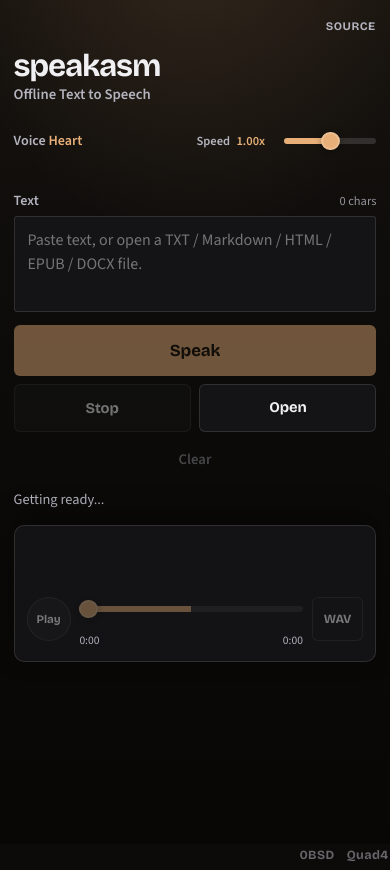
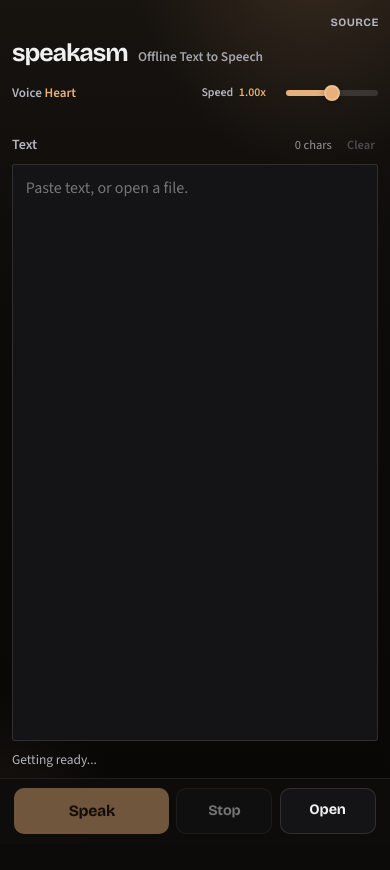
Before and after one commit to Quad4-Software/speakasm, a plain HTML site: page web/index.html in a window 390 px wide. After the commit the page ends 844 px from the top, so only its background shows below. Drawn offline with Linux system fonts and the light colour scheme.

Commit message:
Tighten the mobile shell with sticky actions and clearer playback chrome.

```diff
--- a/web/css/app.css
+++ b/web/css/app.css
@@ -915,131 +915,165 @@ body {
 }
 
 @media (max-width: 720px) {
+  :root {
+    --touch: 2.75rem;
+    --player-h: 0px;
+    --action-h: 4rem;
+  }
+
   html,
   body {
-    height: auto;
-    min-height: var(--vvh);
-    overflow-x: hidden;
-    overflow-y: auto;
+    height: var(--vvh);
+    max-height: var(--vvh);
+    overflow: hidden;
   }
 
   body {
-    overflow-x: hidden;
-    overflow-y: auto;
+    display: flex;
+    flex-direction: column;
+    overflow: hidden;
+  }
+
+  body.has-player {
+    --player-h: 3.35rem;
   }
 
   .atmosphere {
     background:
-      radial-gradient(120% 70% at 50% -10%, color-mix(in srgb, var(--accent) 14%, transparent), transparent 55%),
-      linear-gradient(180deg, #16120e 0%, var(--paper) 42%, #080706 100%);
+      radial-gradient(90% 55% at 80% -8%, color-mix(in srgb, var(--accent) 16%, transparent), transparent 52%),
+      radial-gradient(70% 40% at 0% 100%, color-mix(in srgb, var(--accent) 8%, transparent), transparent 45%),
+      linear-gradient(180deg, #17130f 0%, var(--paper) 38%, #080706 100%);
+  }
+
+  .brand-block,
+  .panel,
+  .panel-playback {
+    animation: none !important;
+  }
+
+  .workspace,
+  .panel-input,
+  .controls,
+  .stage {
+    transform: none;
+    filter: none;
+  }
+
+  .chrome-top {
+    top: calc(0.45rem + var(--safe-top));
+    right: calc(0.7rem + var(--safe-right));
+    gap: 0.65rem;
+  }
+
+  .chrome-link {
+    min-height: 2rem;
+    display: inline-flex;
+    align-items: center;
+    font-size: 0.7rem;
+  }
+
+  .ios-tip {
+    top: calc(2.6rem + var(--safe-top));
+    right: calc(0.7rem + var(--safe-right));
+    left: calc(0.7rem + var(--safe-left));
+    max-width: none;
   }
 
   .stage {
     width: 100%;
     max-width: none;
+    flex: 1 1 auto;
     height: auto;
-    min-height: var(--vvh);
+    min-height: 0;
     margin: 0;
     padding:
-      calc(3.1rem + var(--safe-top))
-      calc(1rem + var(--safe-right))
-      calc(1rem + var(--safe-bottom))
-      calc(1rem + var(--safe-left));
-    gap: 0.85rem;
-    overflow: visible;
-  }
-
-  .chrome-top {
-    top: calc(0.55rem + var(--safe-top));
-    right: calc(0.75rem + var(--safe-right));
-    left: auto;
-    max-width: calc(100% - 8.5rem);
-    flex-wrap: wrap;
-    justify-content: flex-end;
-    gap: 0.55rem 0.75rem;
-  }
-
-  .chrome-link {
-    min-height: 2.25rem;
-    display: inline-flex;
-    align-items: center;
-    padding: 0 0.15rem;
-    font-size: 0.72rem;
-  }
-
-  .ios-tip {
-    top: calc(3rem + var(--safe-top));
-    right: calc(0.85rem + var(--safe-right));
-    left: calc(0.85rem + var(--safe-left));
-    max-width: none;
+      calc(2.55rem + var(--safe-top))
+      calc(0.9rem + var(--safe-right))
+      calc(var(--action-h) + var(--player-h) + var(--safe-bottom) + 0.65rem)
+      calc(0.9rem + var(--safe-left));
+    gap: 0.55rem;
+    overflow-x: hidden;
+    overflow-y: auto;
+    -webkit-overflow-scrolling: touch;
+    overscroll-behavior-y: contain;
   }
 
   .brand-block {
-    gap: 0.2rem 0.7rem;
-    padding-right: 4.5rem;
+    gap: 0.35rem 0.65rem;
+    padding-right: 5.5rem;
+    align-items: baseline;
   }
 
   .brand {
-    font-size: clamp(1.7rem, 8vw, 2rem);
+    font-size: 1.55rem;
+    letter-spacing: -0.045em;
   }
 
   .headline {
-    width: 100%;
-    font-size: 0.92rem;
+    font-size: 0.84rem;
+    font-weight: 600;
+    opacity: 0.9;
   }
 
   .workspace {
     display: flex;
     flex-direction: column;
-    gap: 0.85rem;
+    gap: 0.65rem;
     flex: 1 1 auto;
     min-height: 0;
     overflow: visible;
   }
 
-  .panel-input {
-    gap: 0.7rem;
+  .panel-input,
+  .controls {
+    gap: 0.55rem;
     overflow: visible;
+    min-height: 0;
+    flex: 1 1 auto;
   }
 
   .controls {
-    gap: 0.7rem;
-    overflow: visible;
+    display: flex;
+    flex-direction: column;
+  }
+
+  .field-voice {
+    gap: 0.35rem;
   }
 
   .field-voice > .field-head {
     flex-wrap: nowrap;
     align-items: center;
-    gap: 0.65rem;
+    gap: 0.5rem;
+    font-size: 0.82rem;
   }
 
   .speed-inline {
     margin-left: auto;
-    width: auto;
-    max-width: 55%;
-    gap: 0.4rem;
-    font-size: 0.78rem;
+    max-width: 52%;
+    gap: 0.35rem;
+    font-size: 0.74rem;
   }
 
   .speed-inline .slider {
-    width: min(6.5rem, 28vw);
-    flex: 1 1 auto;
-    min-width: 4.5rem;
-    height: var(--touch);
+    width: min(5.75rem, 26vw);
+    min-width: 4rem;
+    height: 2.25rem;
   }
 
   .voice-rail::before {
-    background: linear-gradient(90deg, var(--paper) 10%, transparent);
+    background: linear-gradient(90deg, var(--paper), transparent);
+    width: 1rem;
   }
 
   .voice-rail::after {
-    background: linear-gradient(270deg, var(--paper) 10%, transparent);
+    background: linear-gradient(270deg, var(--paper), transparent);
+    width: 1.25rem;
   }
 
   .voice-picker {
-    gap: 0.5rem;
-    padding: 0.15rem 0.1rem 0.45rem;
-    scroll-padding-inline: 0.15rem;
+    gap: 0.35rem;
+    padding: 0.05rem 0.05rem 0.3rem;
     scrollbar-width: none;
   }
 
@@ -1048,20 +1082,21 @@ body {
   }
 
   .voice-chip {
-    width: 3.85rem;
-    min-width: 3.85rem;
-    min-height: 4rem;
-    padding: 0.45rem 0.25rem 0.4rem;
-    gap: 0.22rem;
+    width: 3.15rem;
+    min-width: 3.15rem;
+    min-height: 3.25rem;
+    padding: 0.3rem 0.15rem 0.28rem;
+    gap: 0.12rem;
+    border-radius: 8px;
   }
 
   .voice-chip img {
-    width: 1.75rem;
-    height: 1.75rem;
+    width: 1.35rem;
+    height: 1.35rem;
   }
 
   .voice-chip-name {
-    font-size: 0.68rem;
+    font-size: 0.58rem;
   }
 
   .voice-chip:hover {
@@ -1069,40 +1104,68 @@ body {
   }
 
   .voice-chip:active {
-    transform: scale(0.97);
+    transform: scale(0.96);
   }
 
   .field-text {
     flex: 1 1 auto;
+    min-height: 9.5rem;
   }
 
   .field textarea {
-    min-height: min(34vh, 14rem);
-    height: auto;
-    padding: 0.85rem 0.9rem;
-    font-size: 1.05rem;
-    line-height: 1.55;
-    border-radius: 6px;
+    min-height: 9.5rem;
+    height: 100%;
+    padding: 0.8rem 0.85rem;
+    font-size: 1.02rem;
+    line-height: 1.5;
+    border-radius: 10px;
+    background: color-mix(in srgb, var(--panel) 92%, black);
+  }
+
+  .field-head-tools {
+    gap: 0.55rem;
+  }
+
+  .clear-inline {
+    min-height: 1.75rem;
+    padding: 0 0.2rem;
+    text-decoration: none;
+    color: var(--ink-soft);
+  }
+
+  .clear-inline:not(:disabled):active {
+    color: var(--accent);
   }
 
   .action-stack {
-    gap: 0.65rem;
-    margin-top: 0.1rem;
+    position: fixed;
+    left: 0;
+    right: 0;
+    bottom: calc(var(--player-h) + var(--safe-bottom));
+    z-index: 28;
+    gap: 0;
+    margin: 0;
+    padding: 0.55rem 0.9rem 0.65rem;
+    border-top: 1px solid color-mix(in srgb, var(--ink) 8%, transparent);
+    background: color-mix(in srgb, #100e0c 92%, transparent);
+    backdrop-filter: blur(14px) saturate(1.15);
+    -webkit-backdrop-filter: blur(14px) saturate(1.15);
   }
 
   .cta-row {
     display: grid;
-    grid-template-columns: 1.35fr 1fr 1fr;
-    gap: 0.55rem;
+    grid-template-columns: minmax(0, 1.6fr) minmax(0, 1fr) minmax(0, 1fr);
+    gap: 0.45rem;
     align-items: stretch;
   }
 
   .cta {
     flex: none;
-    min-height: var(--touch);
-    padding: 0.75rem 0.7rem;
-    font-size: 0.92rem;
+    min-height: 2.85rem;
+    padding: 0.65rem 0.55rem;
+    font-size: 0.9rem;
     justify-content: center;
+    border-radius: 10px;
   }
 
   .cta:hover {
@@ -1110,22 +1173,20 @@ body {
   }
 
   .cta:active:not(:disabled) {
-    transform: scale(0.985);
+    transform: scale(0.98);
   }
 
   .cta.record {
-    grid-column: 1 / -1;
     min-width: 0;
-    min-height: 3.15rem;
-    font-size: 1.05rem;
-    border-radius: 6px;
+    min-height: 2.85rem;
+    font-size: 0.98rem;
+    letter-spacing: -0.02em;
   }
 
   .cta.secondary,
   .file-cta {
     width: 100%;
     justify-content: center;
-    border-radius: 6px;
   }
 
   .file-cta-label {
@@ -1136,60 +1197,70 @@ body {
     display: none;
   }
 
-  .linkish {
-    grid-column: 1 / -1;
-    min-height: 2.4rem;
-    display: inline-flex;
-    align-items: center;
-    justify-content: center;
-    text-decoration: none;
-    color: var(--ink-soft);
-    border: 1px solid transparent;
-    border-radius: 6px;
-  }
-
-  .linkish:not(:disabled):active {
-    color: var(--accent);
-    background: color-mix(in srgb, var(--accent) 10%, transparent);
-  }
-
   .status-row {
-    min-height: 1.35rem;
+    min-height: 1.2rem;
   }
 
   .status {
-    font-size: 0.9rem;
+    font-size: 0.84rem;
+  }
+
+  .progress-track {
+    height: 2px;
+  }
+
+  .site-foot {
+    display: none;
   }
 
   .panel-playback {
-    position: sticky;
-    bottom: calc(0.15rem + var(--safe-bottom));
-    z-index: 4;
-    gap: 0.4rem;
+    position: fixed;
+    left: 0;
+    right: 0;
+    bottom: 0;
+    z-index: 30;
+    display: grid;
+    grid-template-columns: 1fr;
+    gap: 0;
     margin: 0;
-    padding: 0.7rem 0.75rem calc(0.7rem + var(--safe-bottom) * 0.15);
-    border-radius: 10px;
-    background: color-mix(in srgb, var(--panel) 94%, black);
-    box-shadow: 0 -10px 28px color-mix(in srgb, black 35%, transparent);
-    backdrop-filter: blur(10px);
+    padding: 0.45rem 0.75rem calc(0.45rem + var(--safe-bottom));
+    border: 0;
+    border-top: 1px solid color-mix(in srgb, var(--ink) 10%, transparent);
+    border-radius: 0;
+    background: color-mix(in srgb, #121114 88%, transparent);
+    box-shadow: 0 -12px 36px color-mix(in srgb, black 45%, transparent);
+    backdrop-filter: blur(16px) saturate(1.2);
+    -webkit-backdrop-filter: blur(16px) saturate(1.2);
+    animation: none !important;
+    transform: translate3d(0, 110%, 0) !important;
+    opacity: 0;
+    pointer-events: none;
+    visibility: hidden;
+    transition: transform 0.32s var(--ease), opacity 0.24s var(--ease), visibility 0.32s;
   }
 
+  body.has-player .panel-playback,
   .panel-playback.is-active {
-    border-color: color-mix(in srgb, var(--accent) 34%, var(--line));
+    transform: translate3d(0, 0, 0) !important;
+    opacity: 1;
+    pointer-events: auto;
+    visibility: visible;
   }
 
-  .hero-visual {
-    margin: 0 -0.15rem;
+  .panel-playback.is-playing {
+    border-top-color: color-mix(in srgb, var(--accent) 40%, transparent);
   }
 
-  #wave {
-    max-height: 44px;
+  .panel-playback .hero-visual,
+  .panel-playback .meta {
+    display: none;
   }
 
   .playback-bar {
     grid-template-columns: auto minmax(0, 1fr) auto;
     gap: 0.55rem;
     align-items: center;
+    min-height: 2.45rem;
   }
 
   .playback-bar .cta.secondary {
@@ -1200,23 +1271,54 @@ body {
     display: inline-flex;
     align-items: center;
     justify-content: center;
-    min-width: var(--touch);
-    width: var(--touch);
-    height: var(--touch);
+    width: 2.45rem;
+    min-width: 2.45rem;
+    height: 2.45rem;
     padding: 0;
     border-radius: 999px;
-    font-size: 0.72rem;
-    letter-spacing: 0;
+    background: var(--accent);
+    border-color: transparent;
+    color: #1a1008;
+  }
+
+  .cta.play:hover:not(:disabled) {
+    background: var(--accent-deep);
+    color: #fff8f0;
+  }
+
+  .cta.play .play-label {
+    display: none;
+  }
+
+  .cta.play .play-glyph {
+    display: block;
+    width: 0;
+    height: 0;
+    border-style: solid;
+    border-width: 0.42rem 0 0.42rem 0.7rem;
+    border-color: transparent transparent transparent currentColor;
+    margin-left: 0.12rem;
+  }
+
+  .cta.play.is-pause .play-glyph {
+    width: 0.72rem;
+    height: 0.72rem;
+    margin-left: 0;
+    border: 0;
+    background:
+      linear-gradient(currentColor, currentColor) left / 0.22rem 100% no-repeat,
+      linear-gradient(currentColor, currentColor) right / 0.22rem 100% no-repeat;
   }
 
   .download-cta {
     display: inline-flex;
     align-items: center;
     justify-content: center;
-    min-width: var(--touch);
-    min-height: var(--touch);
-    padding: 0 0.7rem;
-    font-size: 0.78rem;
+    min-width: 2.45rem;
+    height: 2.45rem;
+    padding: 0 0.55rem;
+    font-size: 0.72rem;
+    border-radius: 999px;
   }
 
   .download-short {
@@ -1228,101 +1330,85 @@ body {
   }
 
   .scrub-wrap {
-    gap: 0.15rem;
+    gap: 0;
+    position: relative;
   }
 
   .scrub-wrap .slider {
-    height: var(--touch);
+    height: 2.1rem;
   }
 
   .time-row {
-    font-size: 0.72rem;
-  }
-
-  .meta {
-    font-size: 0.78rem;
-    line-height: 1.3;
-  }
-
-  .site-foot {
-    position: static;
-    justify-content: flex-end;
-    padding: 0.15rem 0.1rem 0.35rem;
-    opacity: 0.75;
+    position: absolute;
+    right: 0;
+    top: -0.05rem;
+    left: 0;
+    justify-content: space-between;
+    pointer-events: none;
+    font-size: 0.65rem;
+    opacity: 0.8;
+    transform: translateY(-100%);
   }
 
   .drop-overlay p {
-    font-size: 1.1rem;
+    font-size: 1.05rem;
     text-align: center;
     padding: 0 1.25rem;
   }
 
   .pwa-toast {
-    bottom: calc(1rem + var(--safe-bottom));
-    max-width: calc(100% - 2rem);
+    bottom: calc(var(--player-h) + 1rem + var(--safe-bottom));
+    max-width: calc(100% - 1.5rem);
   }
 
   .slider::-webkit-slider-thumb {
-    width: 1.15rem;
-    height: 1.15rem;
-    margin-top: -0.4rem;
+    width: 1.05rem;
+    height: 1.05rem;
+    margin-top: -0.35rem;
   }
 
   .slider::-moz-range-thumb {
-    width: 1.15rem;
-    height: 1.15rem;
+    width: 1.05rem;
+    height: 1.05rem;
   }
 }
 
 @media (max-width: 420px) {
   .stage {
-    padding-left: calc(0.85rem + var(--safe-left));
-    padding-right: calc(0.85rem + var(--safe-right));
+    padding-left: calc(0.75rem + var(--safe-left));
+    padding-right: calc(0.75rem + var(--safe-right));
   }
 
   .brand-block {
-    padding-right: 4rem;
+    padding-right: 4.75rem;
   }
 
   .cta-row {
-    grid-template-columns: 1fr 1fr;
-  }
-
-  .cta.record {
-    grid-column: 1 / -1;
-  }
-
-  #btn-stop {
-    grid-column: 1;
-  }
-
-  .file-cta {
-    grid-column: 2;
+    grid-template-columns: minmax(0, 1.45fr) minmax(0, 0.9fr) minmax(0, 0.9fr);
   }
 
   .speed-inline {
-    max-width: 58%;
+    max-width: 56%;
   }
 
-  .speed-inline .slider {
-    width: min(5.75rem, 34vw);
+  .voice-chip {
+    width: 3rem;
+    min-width: 3rem;
+    min-height: 3.1rem;
   }
 }
 
 @media (max-width: 360px) {
   .headline {
-    font-size: 0.86rem;
+    display: none;
   }
 
-  .voice-chip {
-    width: 3.5rem;
-    min-width: 3.5rem;
-    min-height: 3.7rem;
+  .brand {
+    font-size: 1.45rem;
   }
 
-  .field textarea {
-    min-height: min(38vh, 15rem);
-    font-size: 1rem;
+  .cta.record {
+    font-size: 0.92rem;
   }
 }
 
@@ -1336,6 +1422,7 @@ body {
   .voice-chip,
   .voice-rail::before,
   .voice-rail::after,
+  .panel-playback,
   .slider::-webkit-slider-thumb {
     animation: none;
     transition: none;
@@ -1384,11 +1471,29 @@ body {
   gap: 0.75rem;
 }
 
+.field-head-tools {
+  display: inline-flex;
+  align-items: center;
+  gap: 0.75rem;
+}
+
 .char-count {
   font-size: 0.78rem;
   font-weight: 400;
   color: color-mix(in srgb, var(--ink-soft) 80%, transparent);
   font-variant-numeric: tabular-nums;
+}
+
+.clear-inline {
+  font-size: 0.78rem;
+}
+
+.play-glyph {
+  display: none;
+}
+
+.play-label {
+  display: inline;
 }
 
 .field textarea {
--- a/web/index.html
+++ b/web/index.html
@@ -41,7 +41,7 @@
   <link rel="icon" type="image/png" sizes="32x32" href="/icons/favicon-32.png">
   <link rel="icon" type="image/png" sizes="16x16" href="/icons/favicon-16.png">
   <link rel="apple-touch-icon" href="/icons/apple-touch-icon.png">
-  <link rel="stylesheet" href="/css/app.css?v=0.1.8">
+  <link rel="stylesheet" href="/css/app.css?v=0.2.4">
   <script type="application/ld+json">
   {
     "@context": "https://schema.org",
@@ -105,13 +105,16 @@
             </div>
           </div>
 
-          <label class="field field-text">
-            <span class="field-head">
+          <div class="field field-text">
+            <div class="field-head">
               <span>Text</span>
+              <span class="field-head-tools">
                 <span id="char-count" class="char-count">0 chars</span>
+                <button type="button" id="btn-clear" class="linkish clear-inline" disabled>Clear</button>
               </span>
-            <textarea id="input" rows="3" placeholder="Paste text, or open a TXT / Markdown / HTML / EPUB / DOCX file." spellcheck="true" enterkeyhint="done"></textarea>
-          </label>
+            </div>
+            <textarea id="input" rows="3" placeholder="Paste text, or open a file." spellcheck="true" enterkeyhint="done" aria-label="Text"></textarea>
+          </div>
 
           <div class="action-stack">
             <div class="cta-row">
@@ -122,7 +125,7 @@
                 <span class="file-cta-label-full" aria-hidden="true">Open a file</span>
                 <input type="file" id="file" accept=".txt,.md,.markdown,.html,.htm,.epub,.docx,.rtf,.csv,.log,text/plain,text/markdown,text/html,application/epub+zip,application/vnd.openxmlformats-officedocument.wordprocessingml.document" hidden>
               </label>
-              <button type="button" id="btn-clear" class="linkish" disabled>Clear</button>
+            </div>
           </div>
 
           <div class="status-row">
@@ -134,7 +137,6 @@
           </div>
           <p id="error" class="error" role="alert" hidden></p>
         </div>
-        </div>
       </section>
 
       <section class="panel panel-playback" aria-label="Playback" id="playback">
@@ -142,7 +144,10 @@
           <canvas id="wave" width="1200" height="160"></canvas>
         </div>
         <div class="playback-bar">
-          <button type="button" id="btn-play" class="cta play" disabled aria-label="Play">Play</button>
+          <button type="button" id="btn-play" class="cta play" disabled aria-label="Play">
+            <span class="play-glyph" aria-hidden="true"></span>
+            <span class="play-label">Play</span>
+          </button>
           <div class="scrub-wrap">
             <input type="range" id="scrub" class="slider" min="0" max="1000" value="0" step="1" disabled aria-label="Seek">
             <div class="time-row">
```
Also changed, not shown: web/js/ui/app.js (+18 -6 lines). Lines whose indentation alone changed are shown as unchanged.
